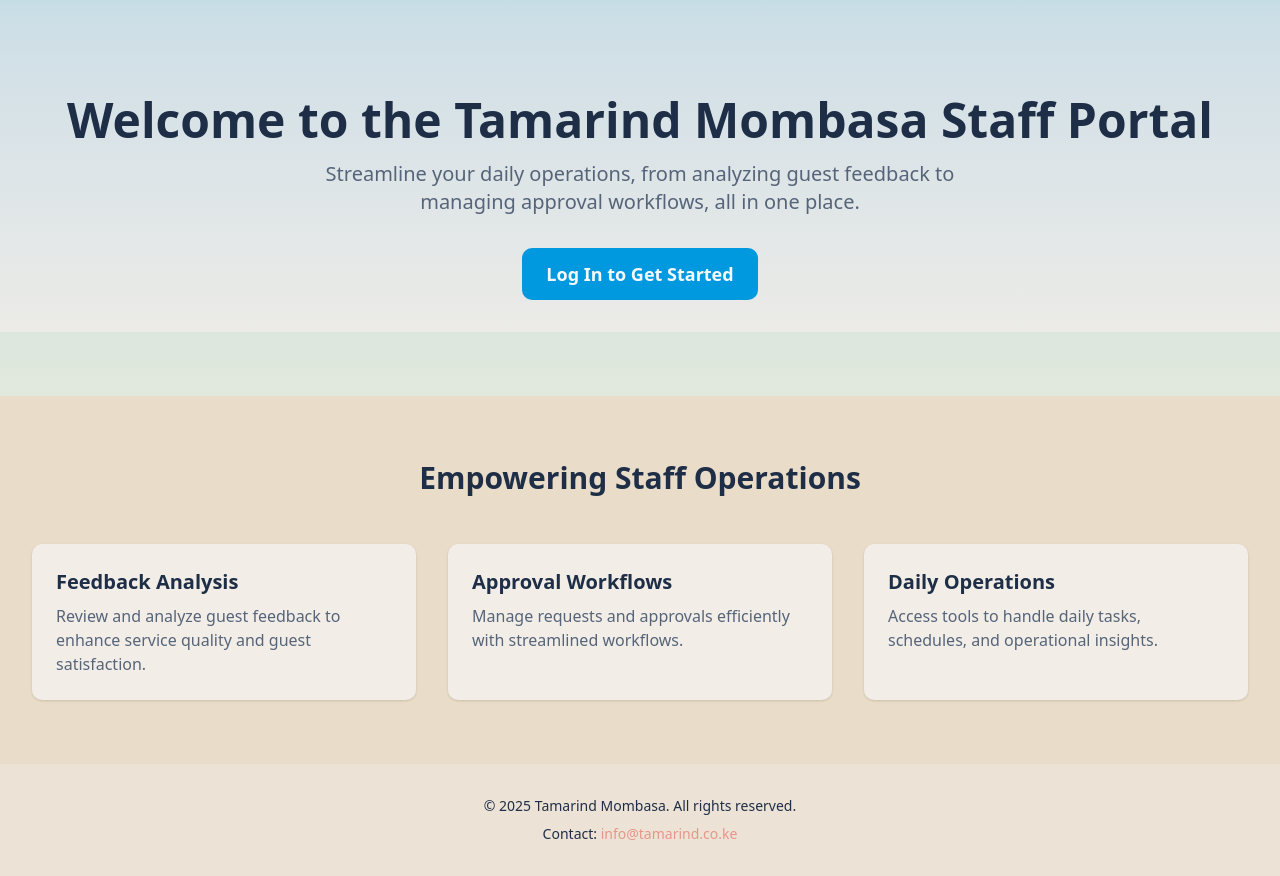
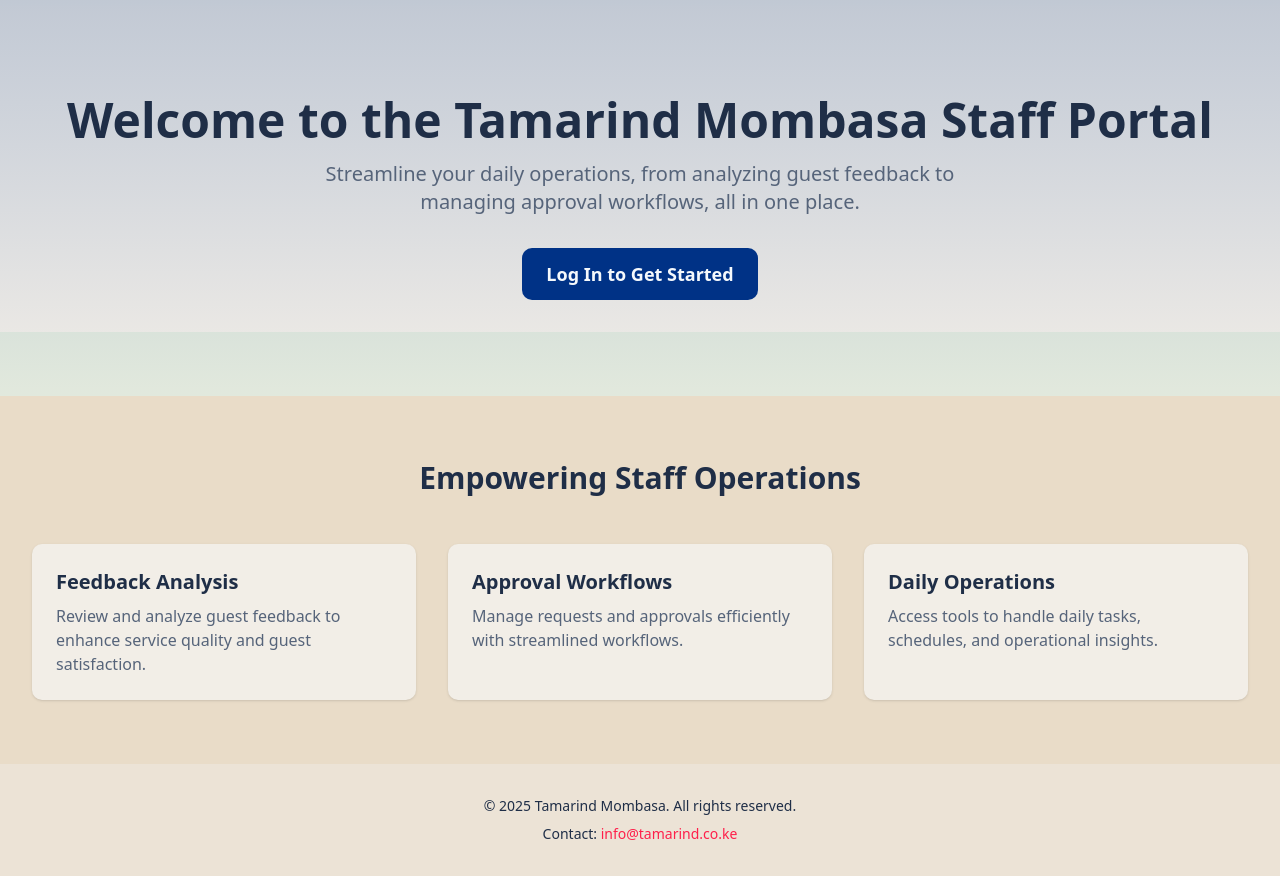
Before and after one commit to dalienst/tmlportal, a Next.js app: page / in a window 1280 px wide. Built offline with nearby package versions, Linux system fonts and the light colour scheme.

Commit message:
update colors

```diff
--- a/app/globals.css
+++ b/app/globals.css
@@ -49,9 +49,9 @@
   --card-foreground: oklch(0.3 0.05 260);
   --popover: oklch(0.95 0.01 80);
   --popover-foreground: oklch(0.3 0.05 260);
-  --primary: oklch(0.65 0.15 240);
+  --primary: oklch(0.35 0.15 260);
   --primary-foreground: oklch(0.98 0.005 240);
-  --secondary: oklch(0.75 0.1 30);
+  --secondary: oklch(0.65 0.25 20);
   --secondary-foreground: oklch(0.3 0.05 260);
   --muted: oklch(0.9 0.03 80);
   --muted-foreground: oklch(0.5 0.04 260);
--- a/app/layout.jsx
+++ b/app/layout.jsx
@@ -1,3 +1,5 @@
+"use client";
+
 import "./globals.css";
 import NextAuthProvider from "@/providers/NextAuthProvider";
 import TanstackQueryProvider from "@/providers/TanstackQueryProvider";
```
